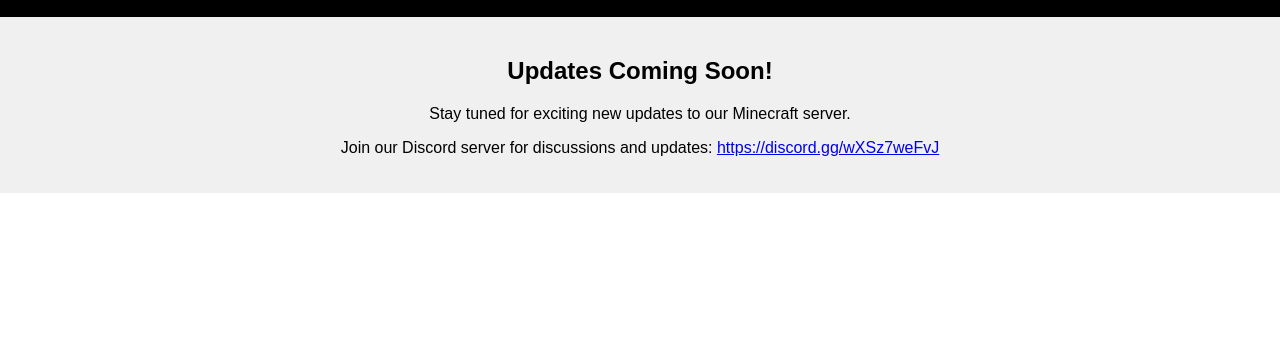
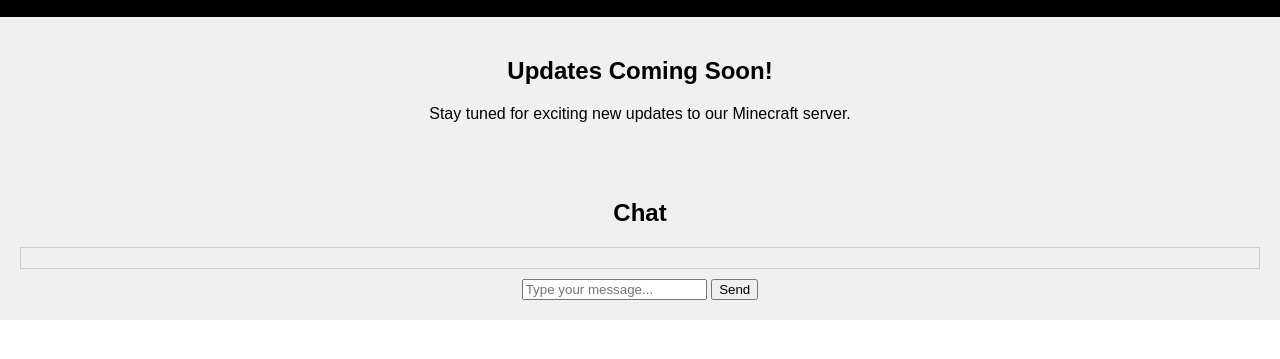
Before and after one commit to Blazepixel2023/blaze, a plain HTML site: page index.html in a window 1280 px wide. Shown: the part 73-432 px from the top of the page. Drawn offline with Linux system fonts and the light colour scheme.

Commit message:
Update index.html

```diff
--- a/index.html
+++ b/index.html
@@ -61,11 +61,33 @@
             background-color: #f0f0f0;
             padding: 20px;
             text-align: center;
+            display: none; /* Hide the update box by default */
+        }
+
+        body.home .update-box {
+            display: block; /* Show the update box only on the home page */
+        }
+
+        .chat-box {
+            background-color: #f0f0f0;
+            padding: 20px;
+            text-align: center;
+        }
+
+        .chat-container {
+            border: 1px solid #ccc;
+            padding: 10px;
+            max-height: 200px;
+            overflow-y: scroll;
+        }
+
+        .chat-input {
+            margin-top: 10px;
         }
     </style>
     <title>Blazepixel - Your Minecraft Server</title>
 </head>
-<body>
+<body class="home"> <!-- Add the 'home' class to the body on the home page -->
     <header>
         <div class="header-content">
             <h1 class="server-name">
@@ -86,8 +108,31 @@
     <div class="update-box">
         <h2>Updates Coming Soon!</h2>
         <p>Stay tuned for exciting new updates to our Minecraft server.</p>
-        <p>Join our Discord server for discussions and updates: <a href="https://discord.gg/wXSz7weFvJ" target="_blank">https://discord.gg/wXSz7weFvJ</a></p>
     </div>
+
+    <div class="chat-box">
+        <h2>Chat</h2>
+        <div class="chat-container" id="chatContainer">
+            <!-- Chat messages will be displayed here -->
+        </div>
+        <input type="text" class="chat-input" id="chatInput" placeholder="Type your message...">
+        <button onclick="sendMessage()">Send</button>
+    </div>
+
+    <script>
+        function sendMessage() {
+            var inputElement = document.getElementById("chatInput");
+            var message = inputElement.value.trim();
+            if (message !== "") {
+                var chatContainer = document.getElementById("chatContainer");
+                var newMessage = document.createElement("p");
+                newMessage.textContent = message;
+                chatContainer.appendChild(newMessage);
+                inputElement.value = "";
+                chatContainer.scrollTop = chatContainer.scrollHeight; // Scroll to the bottom of the chat
+            }
+        }
+    </script>
 
     <!-- Rest of your website content goes here -->
 
```
